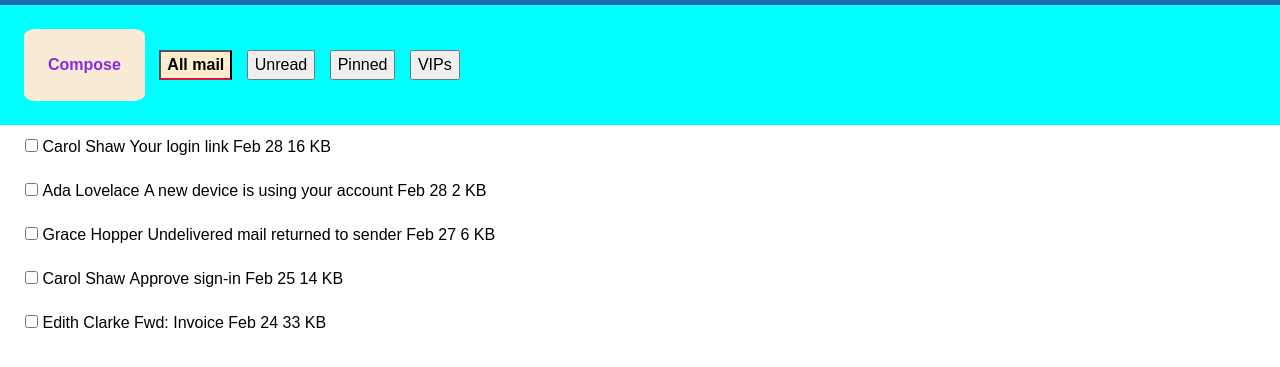
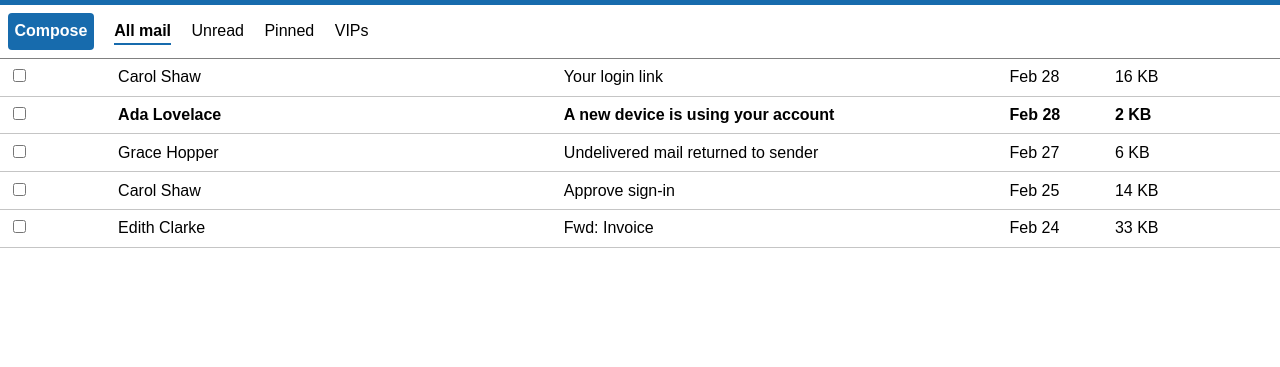
Before and after one commit to bloominstituteoftechnology/module-project-html-and-css-ii-maloneype, a plain HTML site: page index.html in a window 1280 px wide. Shown: the part 41-408 px from the top of the page. Drawn offline with Linux system fonts and the light colour scheme.

Commit message:
updated following walkthrough

```diff
--- a/index.html
+++ b/index.html
@@ -48,34 +48,34 @@
     /* 👉 Task 7- Target the id headerBottom.
     Give it a bottom border of 1 pixel, solid gray, and a little bit of padding using px or rem units. */
     #headerBottom {
-      border-bottom-width: 10px;
-      border-bottom: 10px solid;
-      border-bottom-color: orange;
-      padding: 1.5rem;
-      border: 10px;
-      background-color: aqua;
+      border-bottom: 1px solid gray;
+      padding: 0.5rem;
     }
     /* 👉 Task 8- Target the divs that are nested directly inside the element with id headerBottom.
     Make them display as inline block, instead of block.
     This will cause them to render on the same line.
     You can consolidate this rule with the one on step. 4 */
 
+
     /* 👉 Task 9- Target the "Compose" button, although note it's a div instead an actual button.
     Give it color, bold text, background, padding, border radius, margin right, and a cursor of pointer. */
-    #compose {
-      color:blueviolet;
+    .blue-btn {
+      color: white;
       font-weight: bold;
-      background-color: antiquewhite;
-      padding: 1.5rem;
-      border-radius: 10%;
-      margin-right: 10px;
+      background-color: #176bad;
+      padding: 0.4rem;
+      border-radius: 4px;
+      margin-right: 1rem;
       cursor: pointer;
     }
     /* 👉 Task 10- Research how to remove all the default styling of button elements.
     Target the button elements inside the element with id headerBottom.
     Remove all their styling, give them a bit of margin to the right, and a cursor of pointer. */
     #headerBottom button {
-      margin-right: 10px;
+      padding: 0;
+      border: none;
+      background: none;
+      margin-right: 1rem;
       cursor: pointer;
     }
     /* 👉 Task 11- Target the button element inside the id headerBottom that has a class of active
@@ -84,8 +84,7 @@
     #headerBottom button.active {
       font-weight: bolder;
       border-bottom: 2px solid;
-      border-bottom-color: crimson;
-      background-color: blanchedalmond;
+      border-bottom-color: #176bad;
     }
     /* 👉 Task 12- Target all divs directly nested inside elements with a class of email,
     and make them display as inline-block elements.
@@ -96,24 +95,26 @@
     /* 👉 Task 13- Target the elements with a class of email.
     Give them some padding, bigger padding to the left, and a bottom border of very light grey. */
     .email {
-      padding: 10px;
-      padding-left: 25px;
-      border-bottom: lightgray;
-      border-bottom-width: 10px solid;
+      padding: 0.4rem;
+      padding-left: 0.8rem;
+      border-bottom: 1px solid #c5c5c5;
     }
     /* 👉 Task 14- Target each div inside the element with a class of email.
     Make the email author and the email subject take 35% of the width of the parent element.
     Make the check, the date and the size take up 8% of the width of the parent element.
     This will arrange the details in visible columns. */
-    .email div .email-name, .email div .email-subject {
+    .email-name,
+    .email-subject {
       width: 35%;
     }
-    .email div .email-date, .email div .email-check, .email div .email-size {
+    .email-check,
+    .email-date,
+    .email-size {
       width: 8%;
     }
     /* 👉 Task 15- Target the second email and have its font weight be bold.
     This will make it look "unread". */
-    .email:first-of-type(2) {
+    .email:nth-child(2) {
       font-weight: bold;
     }
 
@@ -143,7 +144,7 @@
         </div>
       </div>
       <div id="headerBottom" class="inline-container">
-        <div id="compose">Compose</div>
+        <div class="blue-btn">Compose</div>
         <div>
           <button class="active">All mail</button>
           <button>Unread</button>
```
